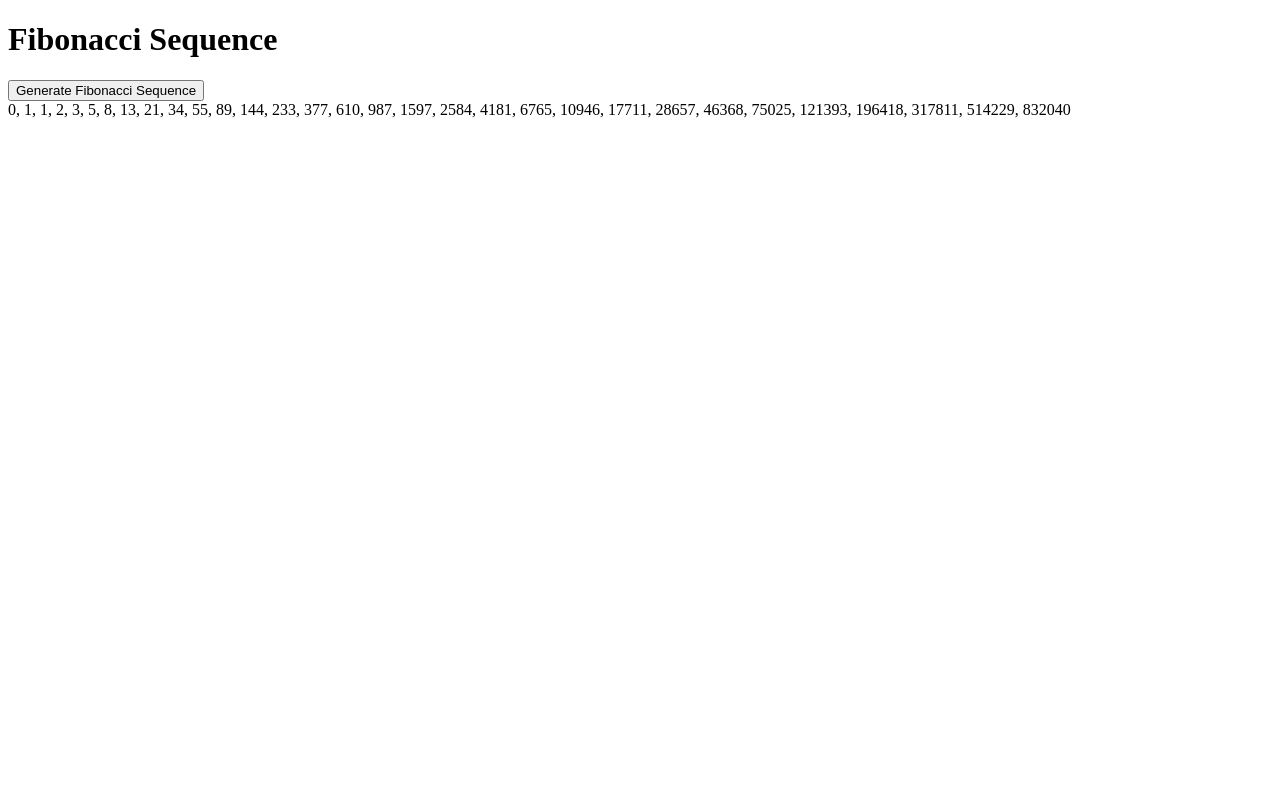
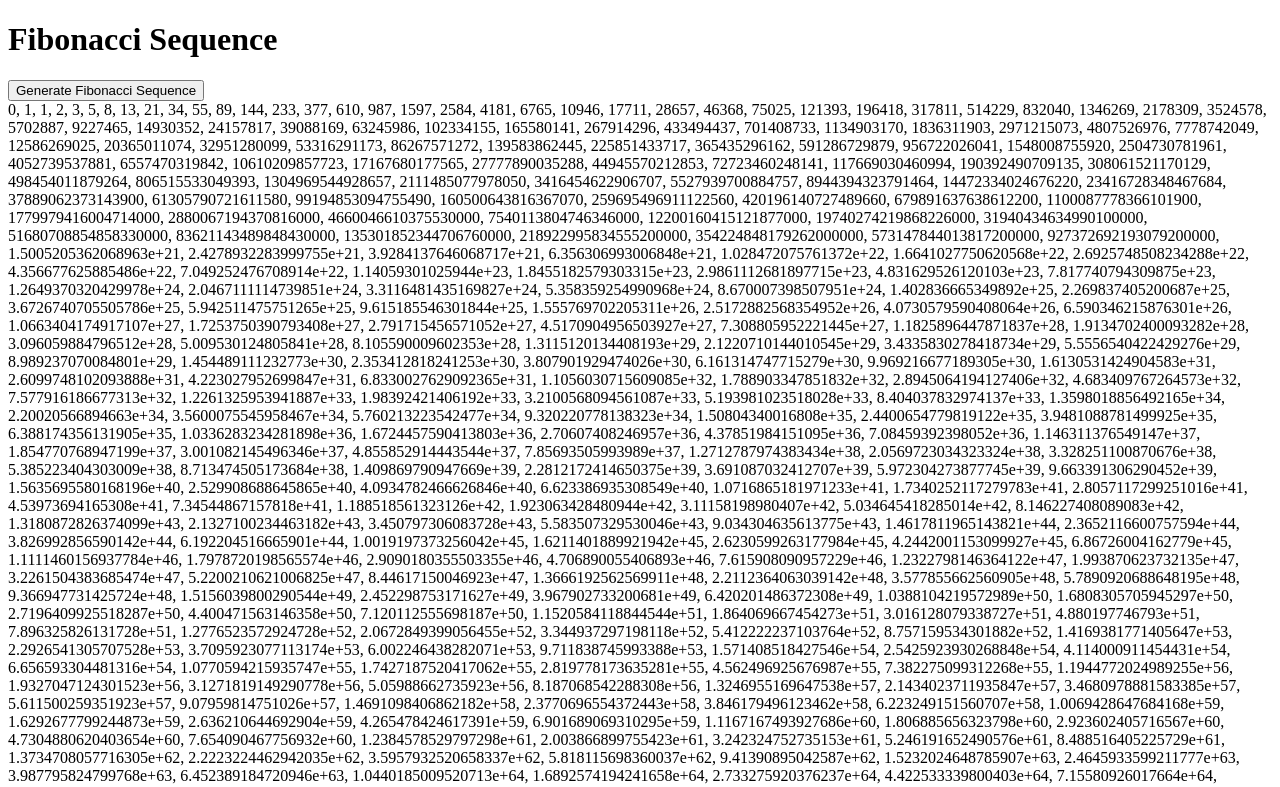
Before and after one commit to dtswanson/website2, a plain HTML site: page index.html in a window 1280 px wide. Both pictures are taken after a click on the button "Generate Fibonacci Sequence". Shown: the top 787 px of the page. Drawn offline with Linux system fonts and the light colour scheme.

Commit message:
Update index.html

```diff
--- a/index.html
+++ b/index.html
@@ -31,7 +31,7 @@
         }
 
         document.getElementById('generate-button').addEventListener('click', function() {
-            const sequence = getFibonacciSequence(30);
+            const sequence = getFibonacciSequence(100000);
             document.getElementById('fibonacci-sequence').innerText = sequence.join(', ');
         });
     </script>
```
